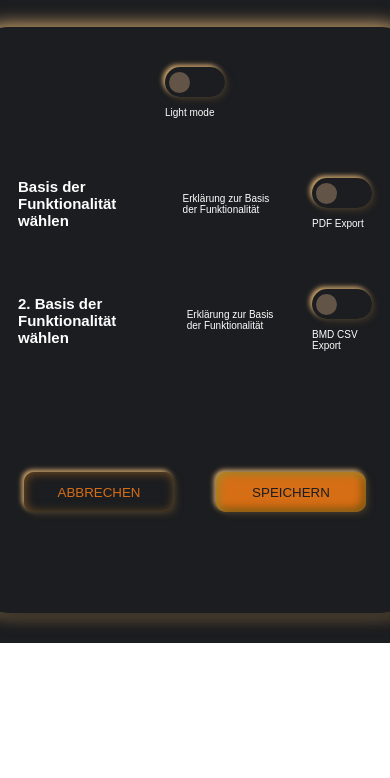
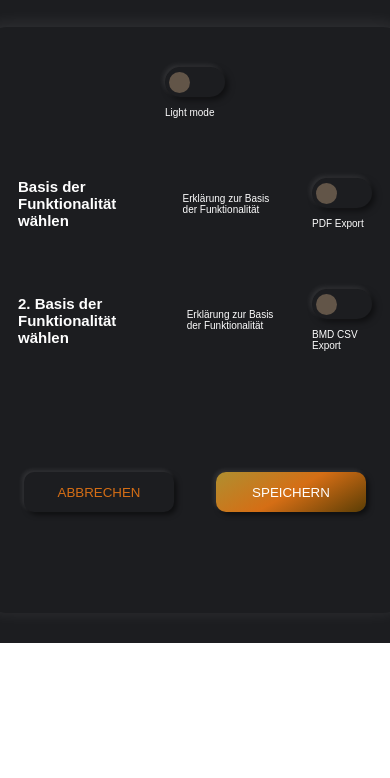
Before and after one commit to mwagner-webdev/iconic-ui-vanilla, a website built with Vite: page index.html in a window 390 px wide. Shown: the part 66-844 px from the top of the page. Built offline with nearby package versions, Linux system fonts and the light colour scheme.

Commit message:
style fix

```diff
--- a/index.html
+++ b/index.html
@@ -19,6 +19,10 @@
         --accordion-bg: #e4ebf5;
         --bg-light: #ffffff33;
         --foreground-default: var(--black);
+        --shadow-color: rgba(255, 255, 255, 0.3);
+        --shadow-color-light: rgba(1, 1, 1, 0.1);
+        --outer-shadow-color: rgba(1, 1, 1, 0.1);
+        --iconic-invert: var(--black);
       }
 
       iconic-dark-mode {
@@ -63,7 +67,7 @@
 
       .components {
         border-radius: 3rem;
-        box-shadow: 0.8rem 0.8rem 1.4rem var(--grey-light-2),
+        box-shadow: 0.8rem 0.8rem 1.4rem transparent, /* warum eigentlich der 2. schatten? */
           -0.2rem -0.2rem 1.8rem var(--white);
         padding: 4rem;
         margin: 30px;
--- a/src/components/Button.ts
+++ b/src/components/Button.ts
@@ -14,7 +14,6 @@ export default class Button extends IconicComponent {
     this.style.setProperty("--foreground", "var(--primary)");
     this.style.setProperty("--foreground-highlight", "var(--white)");
 
-
     this.css`
       .button-inner {
         margin: 0;
@@ -28,19 +27,15 @@ export default class Button extends IconicComponent {
         transition: 0.3s ease;
 
         background: var(--background);
-        box-shadow: inset 0.2rem 0.2rem 1rem var(--background-light),
-          inset -0.2rem -0.2rem 1rem var(--background-dark),
-          0.3rem 0.3rem 0.6rem var(--grey-light-2),
-          -0.2rem -0.2rem 0.5rem var(--white);
+        box-shadow: 0.3rem 0.3rem 0.5rem var(--outer-shadow-color), -0.2rem -0.2rem 0.4rem var(--white);
         color: var(--foreground);
         text-transform: uppercase;
       }
       .button-inner:hover {
-        color: var(--foreground-highlight);
+        color: var(--iconic-invert);
       }
       .button-inner:active {
-        box-shadow: inset 0.2rem 0.2rem 1rem var(--background-dark),
-          inset -0.2rem -0.2rem 1rem var(--background-light);
+        box-shadow: 0rem 0rem 0rem var(--outer-shadow-color), -0rem -0rem 0rem var(--white), inset 0.2rem 0.2rem 0.5rem var(--outer-shadow-color), inset -0.2rem -0.2rem 0.5rem var(--white);
       }
       button, button:hover, button:active, button:focus {
         border: 0;
@@ -49,6 +44,21 @@ export default class Button extends IconicComponent {
         align-items: center;
         font-family: "Poppins", sans-serif;
         background: transparent;
+      }
+      .action {
+        background: linear-gradient(
+          330deg,
+          var(--primary-dark) 0%,
+          var(--primary) 50%,
+          var(--primary-light) 100%
+        );
+        color: #fff;
+      }
+      .action:hover, .action:active {
+        color: var(--black);
+      }
+      .action:active {
+        box-shadow: 0rem 0rem 0rem var(--outer-shadow-color), -0rem -0rem 0rem var(--white), inset 0.2rem 0.2rem 0.5rem var(--primary-dark), inset -0.2rem -0.2rem 0.5rem var(--primary);
       }
     `;
 
@@ -60,11 +70,14 @@ export default class Button extends IconicComponent {
   }
   attributeChangedCallback(name: string, _: any, newValue: string) {
     console.log(name, _, newValue);
-    if (name === "iconic-style") {
-      this.style.setProperty("--background", "var(--primary)");
-      this.style.setProperty("--background-light", "var(--primary-light)");
+    if (name === "iconic-style" && newValue === "action") {
+      this.shadow.querySelector(".button-inner")?.classList.add("action");
+      //this.style.setProperty("--background", "var(--primary)");
+      //this.style.setProperty("--foreground", "var(--grey-light-1)");
+      //this.style.setProperty("--outer-shadow-color", "var(--grey-light-1)");
+      /*this.style.setProperty("--background-light", "var(--primary-light)");
       this.style.setProperty("--background-dark", "var(--primary-dark)");
-      this.style.setProperty("--foreground", "var(--grey-light-1)");
+      */
     }
   }
 }
--- a/src/components/DarkMode.ts
+++ b/src/components/DarkMode.ts
@@ -20,7 +20,7 @@ export default class DarkMode extends HTMLElement {
       this.style.setProperty("--primary-light", "#af8f30");
       this.style.setProperty("--primary", "#d56e15");
       this.style.setProperty("--primary-dark", "#5a3d05");
-      this.style.setProperty("--white", "#e7b877");
+      this.style.setProperty("--white", "rgba(255, 255, 255, 0.1)");
       this.style.setProperty("--black", "#000000");
       this.style.setProperty("--grey-light-0", "#cd7b1d62");
       this.style.setProperty("--grey-light-1", "#1c1d20");
@@ -30,8 +30,10 @@ export default class DarkMode extends HTMLElement {
       this.style.setProperty("--accordion-bg", "#1d1e1f");
       this.style.setProperty("--bg-light", "#ffffffc6");
       this.style.setProperty("--foreground-default", "#fefefe");
-
-      this.style.setProperty("background-color", "var(--accordion-bg)");
+      this.style.setProperty("--outer-shadow-color", "rgba(1, 1, 1, 0.5)");
+      this.style.setProperty("--shadow-color", "rgba(255, 255, 255, 0.1)");
+      this.style.setProperty("--background-color", "var(--accordion-bg)");
+      this.style.setProperty("--iconic-invert", "#fff");
     } else {
       this.style.setProperty("--primary-light", "#88c9ff");
       this.style.setProperty("--primary", "#549bfc");
@@ -46,8 +48,10 @@ export default class DarkMode extends HTMLElement {
       this.style.setProperty("--accordion-bg", "#e4ebf5");
       this.style.setProperty("--bg-light", "#ffffff33");
       this.style.setProperty("--foreground-default", "var(--black)");
-
-      this.style.setProperty("background-color", "transparent");
+      this.style.setProperty("--outer-shadow-color", "rgba(1, 1, 1, 0.1)");
+      this.style.setProperty("--shadow-color", "rgba(255, 255, 255, 0.3)");
+      this.style.setProperty("--iconic-invert", "var(--black)");
+      this.style.setProperty("--background-color", "transparent");
     }
   }
 }
--- a/src/components/ToggleButton.ts
+++ b/src/components/ToggleButton.ts
@@ -40,7 +40,7 @@ export default class ToggleButton extends IconicComponent {
         align-items: center;
         width: 100%;
         height: 3rem;
-        box-shadow: 0.3rem 0.3rem 0.6rem var(--grey-light-2),
+        box-shadow: 0.3rem 0.3rem 0.6rem var(--outer-shadow-color),
           -0.2rem -0.2rem 0.5rem var(--white);
         background: rgba(255, 255, 255, 0);
         position: relative;
```
Also changed, not shown: 1 other file.
